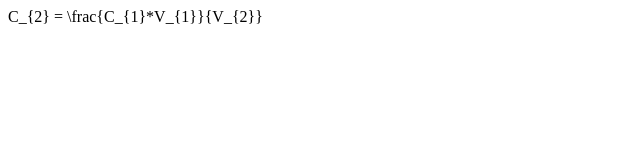
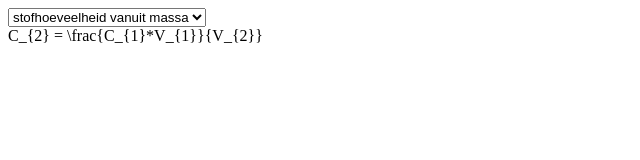
Before and after one commit to steveYanneck/steveyanneck.github.io, a plain HTML site: page index.html in a window 1280 px wide. Shown: the whole page, without its empty margins (0-640 px from the left). Drawn offline with Linux system fonts and the light colour scheme.

Commit message:
added a select

```diff
--- a/index.html
+++ b/index.html
@@ -7,7 +7,14 @@
     <title>Document</title>
 </head>
 <body>
-    <div id="latex syntax">
+    <div id="inputForm">
+        <form>
+            <select>
+                <option value="massToMole">stofhoeveelheid vanuit massa</option>
+            </select>
+        </form>
+    </div>
+    <div id="latexSyntax">
         <a>C_{2} = \frac{C_{1}*V_{1}}{V_{2}}</a>
     </div>
 </body>
```
